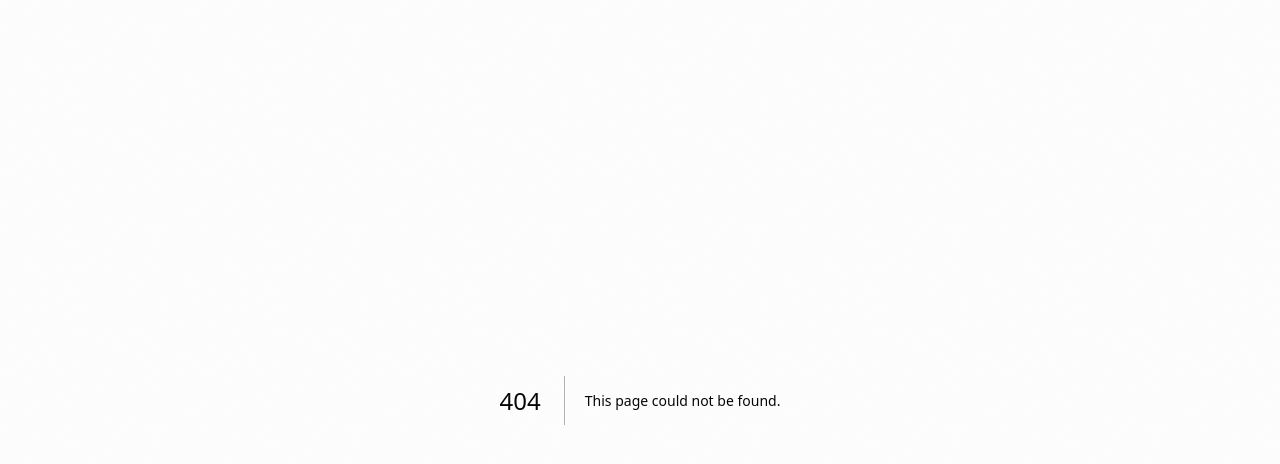
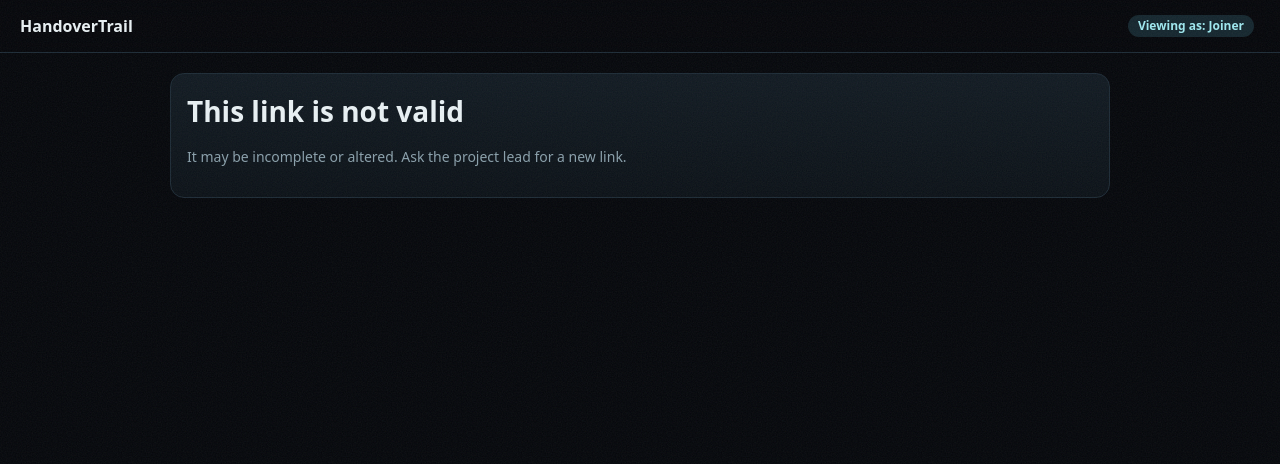
Before and after one commit to sirisha2009/HandoverTrail, a Next.js app: page /handover/1 in a window 1280 px wide. Before the commit this address had no page. Shown: the top 464 px of the page. Built offline with nearby package versions, Linux system fonts and the light colour scheme.

Commit message:
Add Handover page component with token handling

```diff
--- /dev/null
+++ b/app/handover/[token]/page.js
@@ -0,0 +1,27 @@
+import Link from "next/link";
+import { readToken } from "../../api/share/token";
+import Ack from "./Ack";
+export const dynamic = "force-dynamic";
+const TYPES = ["Decision", "Owner", "Blocker", "Risk", "Next action", "Contact"];
+
+export default function Handover({ params }) {
+  const data = readToken(decodeURIComponent(params.token));
+  return (
+    <main>
+      <div className="top"><Link href="/"><strong>HandoverTrail</strong></Link><span className="badge type">Viewing as: Joiner</span></div>
+      <div className="wrap">
+        {!data ? (
+          <div className="card"><h2 style={{ marginTop: 0 }}>This link is not valid</h2><p className="mute">It may be incomplete or altered. Ask the project lead for a new link.</p></div>
+        ) : (
+          <div className="card">
+            <h2 style={{ marginTop: 0 }}>Handover v{data.v}</h2>
+            <p className="mute">Shared by the project lead. This shows only approved items. Confidential items are not included.</p>
+            {TYPES.map((t) => { const items = data.items.filter((c) => c.type === t); return items.length ? (
+              <div key={t}><strong>{t}s</strong><ul>{items.map((c, i) => <li key={i}>{c.text} <span className="mute">[{c.source || "no source"}]</span></li>)}</ul></div>) : null; })}
+            <Ack />
+          </div>
+        )}
+      </div>
+    </main>
+  );
+}
```
